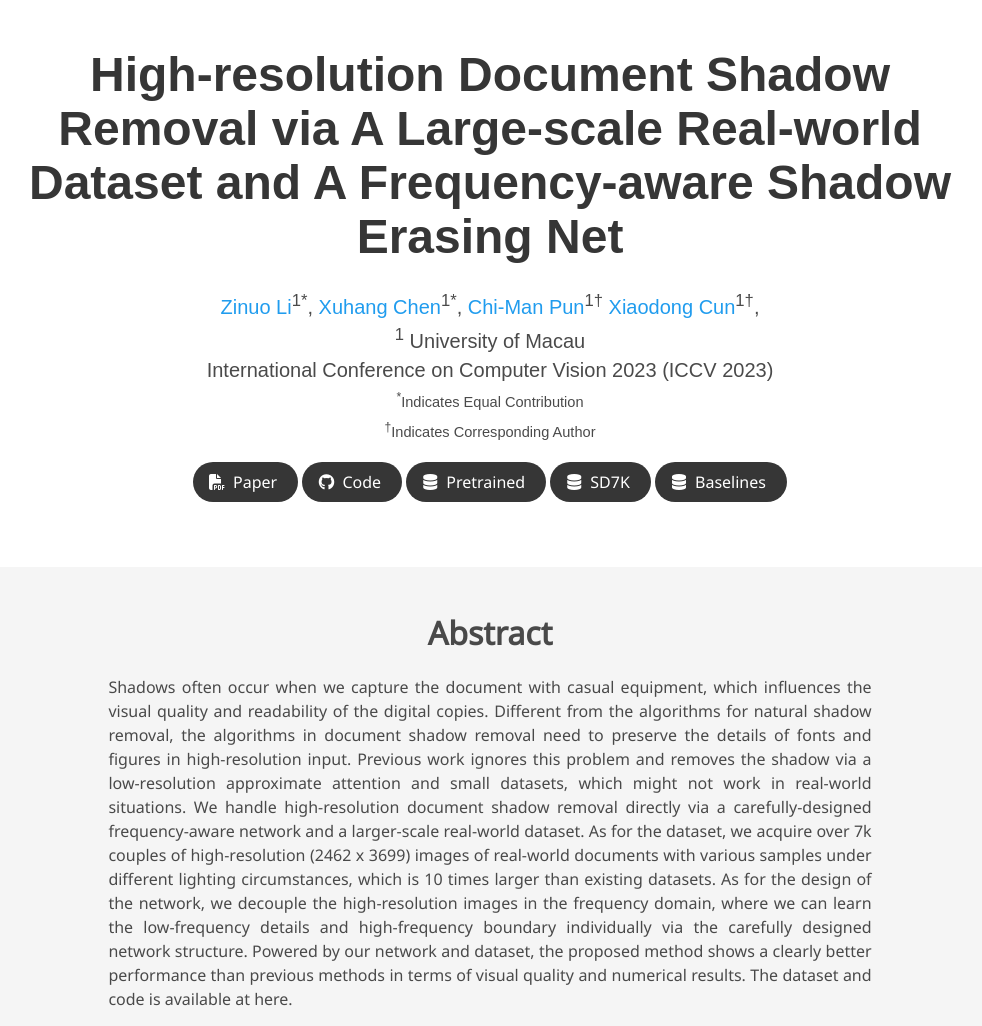
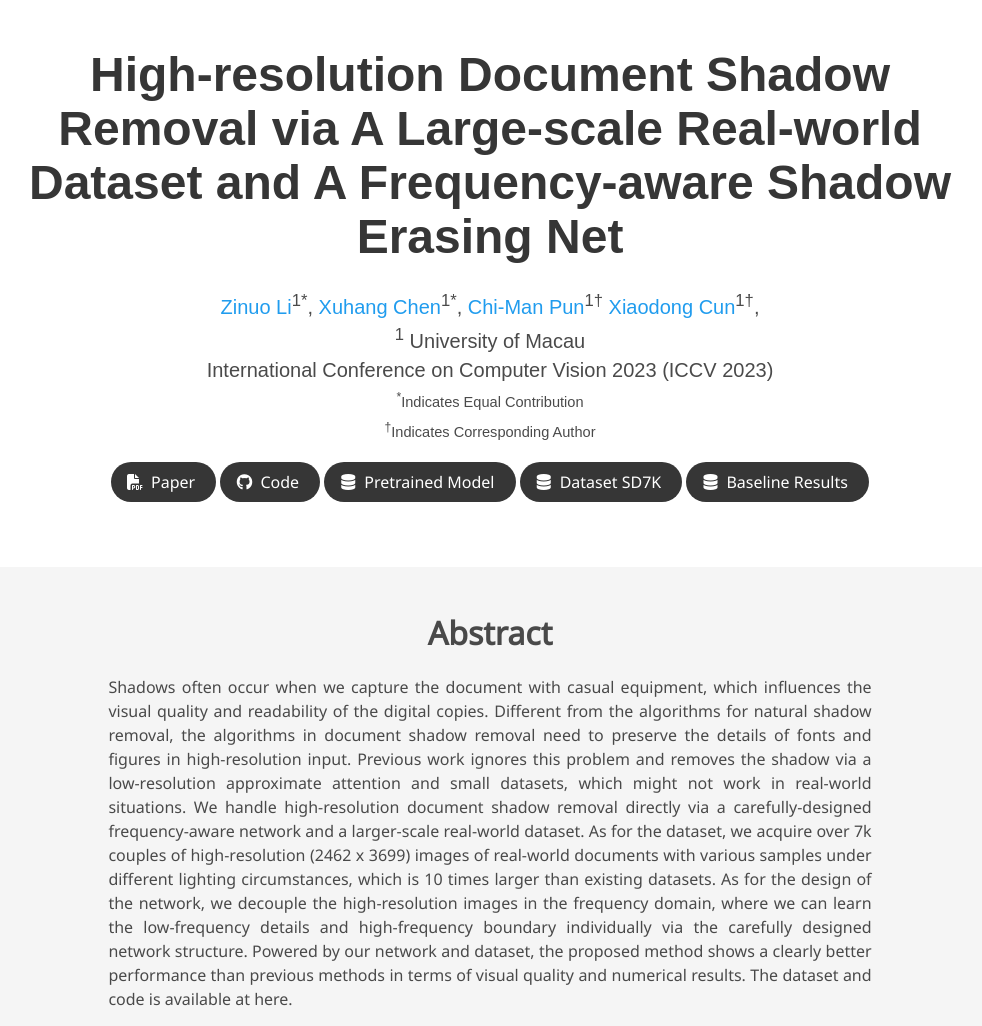
Before and after one commit to CXH-Research/DocShadow-SD7K, a plain HTML site: page index.html in a window 1280 px wide. Shown: the top 1026 px of the page, without its empty margins (150-1132 px from the left). Drawn offline with nearby package versions, Linux system fonts and the light colour scheme; some icons are missing; a web font is replaced by a local one.

Commit message:
Update index.html

```diff
--- a/index.html
+++ b/index.html
@@ -116,7 +116,7 @@
                     <span class="icon">
                       <i class="fas fa-database"></i>
                     </span>
-                    <span>Pretrained</span>
+                    <span>Pretrained Model</span>
                   </a>
                 </span>
 
@@ -145,7 +145,7 @@
                     <span class="icon">
                       <i class="fas fa-database"></i>
                     </span>
-                    <span>SD7K</span>
+                    <span>Dataset SD7K</span>
                   </a>
                 </span>
                 <span class="link-block">
@@ -153,7 +153,7 @@
                     <span class="icon">
                       <i class="fas fa-database"></i>
                     </span>
-                    <span>Baselines</span>
+                    <span>Baseline Results</span>
                   </a>
                 </span>
               </div>
```
